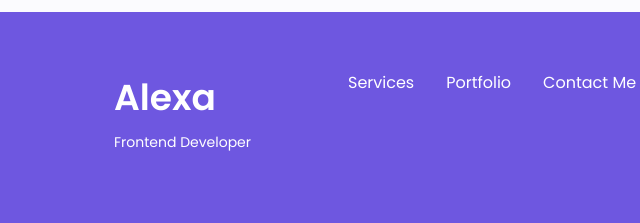
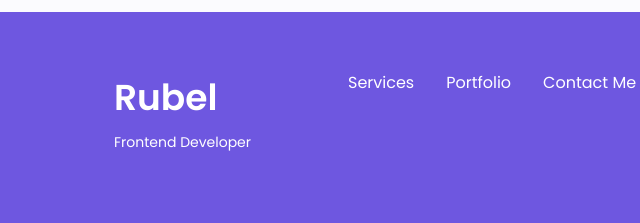
Before and after one commit to northeastdev/northeastdev.github.io, a plain HTML site: page index.html in a window 1280 px wide. Shown: the part 5468-5691 px from the top of the page, 142-782 px from the left. Drawn offline with nearby package versions, Linux system fonts and the light colour scheme.

Commit message:
Alexa change

```diff
--- a/index.html
+++ b/index.html
@@ -861,7 +861,7 @@
             <div class="footer__bg">
                <div class="footer__container container grid">
                   <div>
-                     <h1 class="footer__title">Alexa</h1>
+                     <h1 class="footer__title">Rubel</h1>
                      <span class="footer__subtitle">Frontend Developer</span>
                   </div>
 
```
